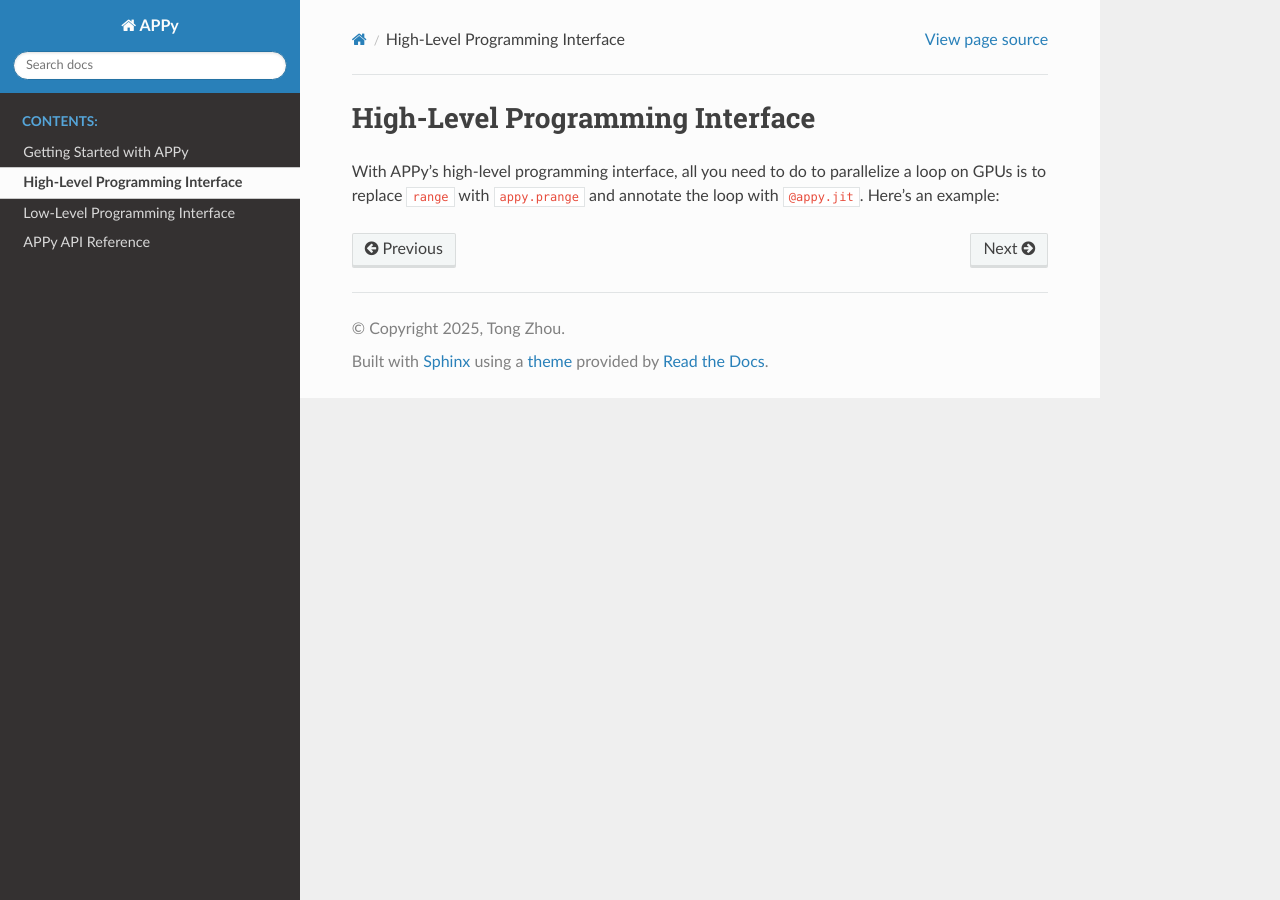
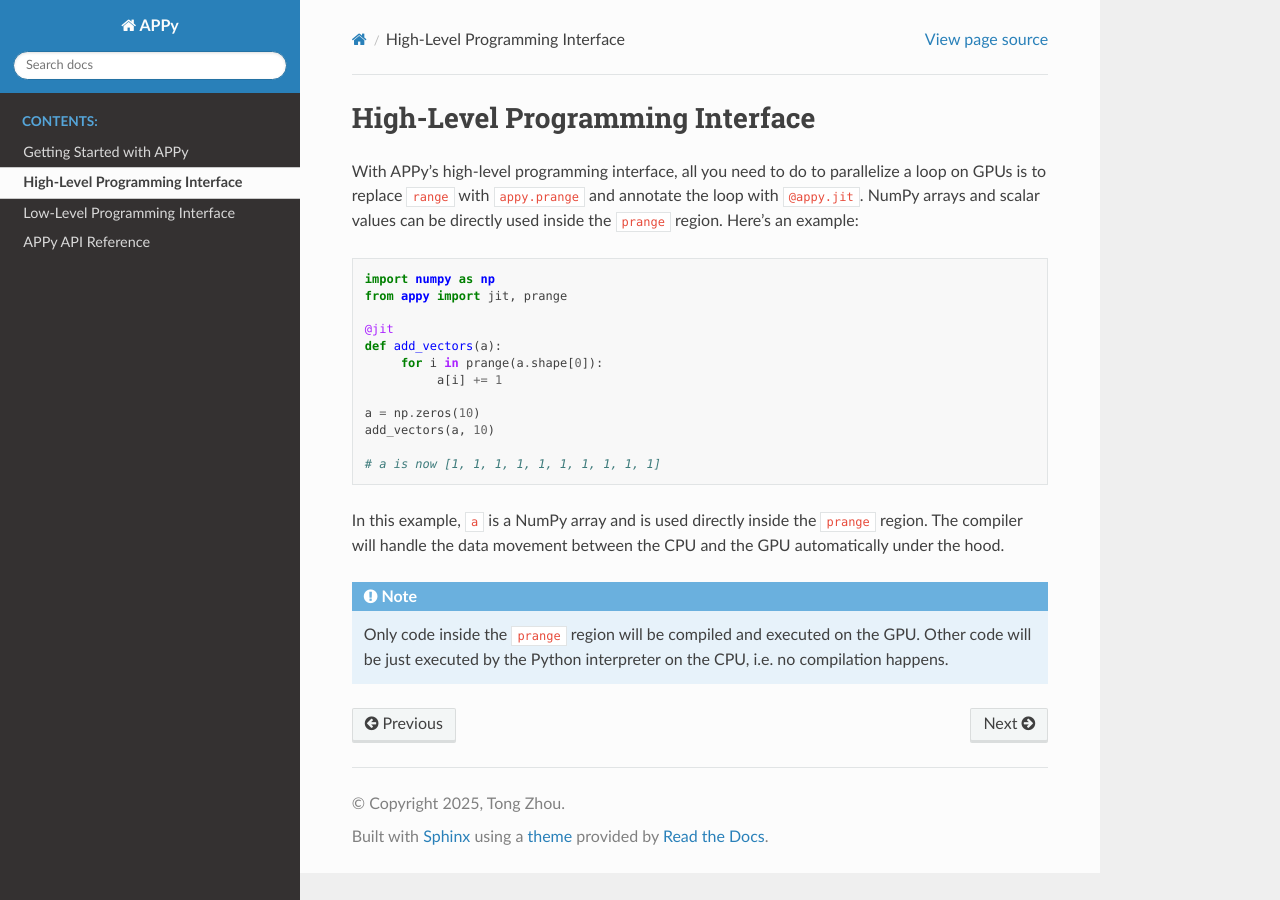
Before and after one commit to habanero-lab/APPy, a Sphinx documentation site: the page built from docs/source/high-level.rst, in a window 1280 px wide. Built offline with Sphinx 7.4.7 and the Read the Docs theme 3.1.0, drawn with Linux system fonts in a browser that asks for light colours.

Commit message:
updated doc

```diff
--- a/docs/source/high-level.rst
+++ b/docs/source/high-level.rst
@@ -2,4 +2,27 @@ High-Level Programming Interface
 ================================
 
 With APPy's high-level programming interface, all you need to do to parallelize a loop on GPUs
-is to replace ``range`` with ``appy.prange`` and annotate the loop with ``@appy.jit``. Here's an example:
+is to replace ``range`` with ``appy.prange`` and annotate the loop with ``@appy.jit``. NumPy arrays
+and scalar values can be directly used inside the ``prange`` region. Here's an example:
+
+.. code-block:: python
+
+    import numpy as np
+    from appy import jit, prange
+
+    @jit
+    def add_vectors(a):
+         for i in prange(a.shape[0]):
+              a[i] += 1
+
+    a = np.zeros(10)
+    add_vectors(a, 10)
+
+    # a is now [1, 1, 1, 1, 1, 1, 1, 1, 1, 1]
+
+In this example, ``a`` is a NumPy array and is used directly inside the ``prange`` region.
+The compiler will handle the data movement between the CPU and the GPU automatically under the hood.
+
+.. note::
+    Only code inside the ``prange`` region will be compiled and executed on the GPU. Other
+    code will be just executed by the Python interpreter on the CPU, i.e. no compilation happens.
```
